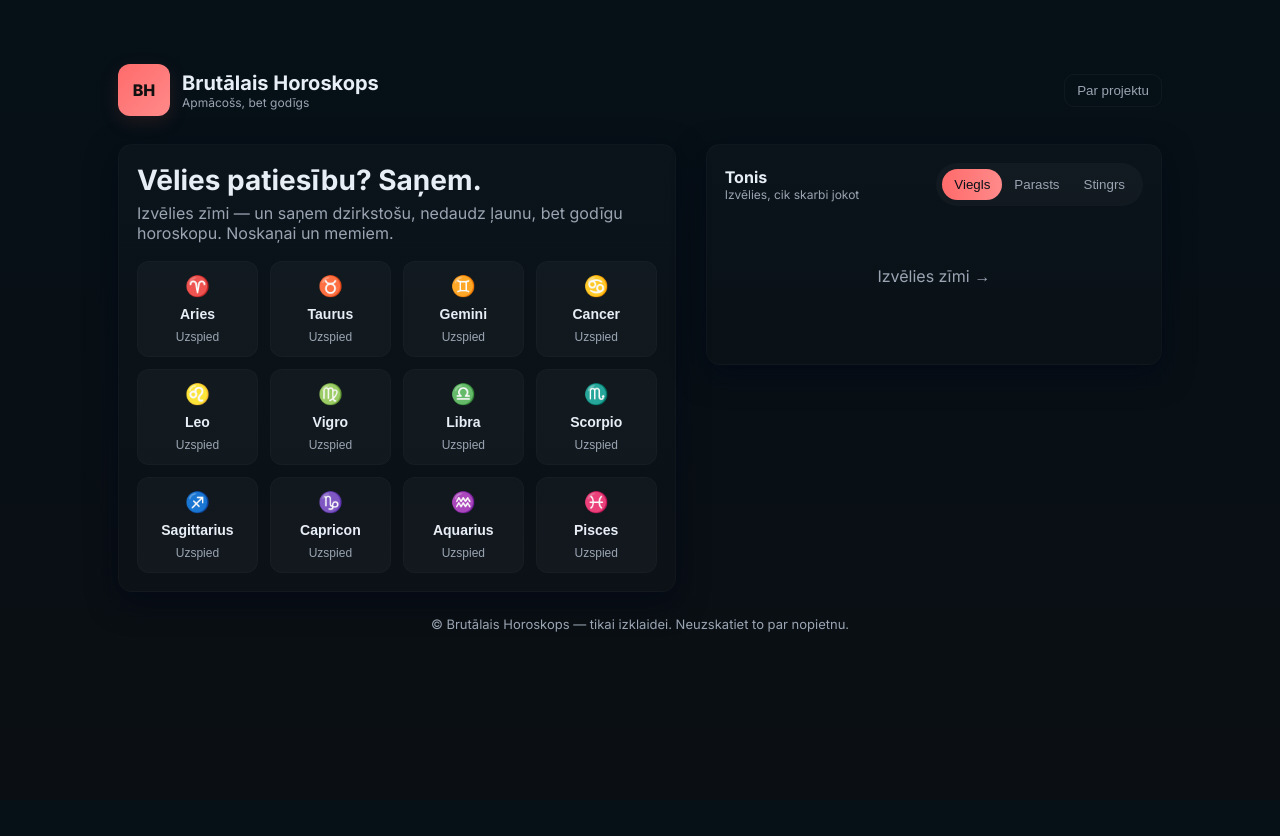
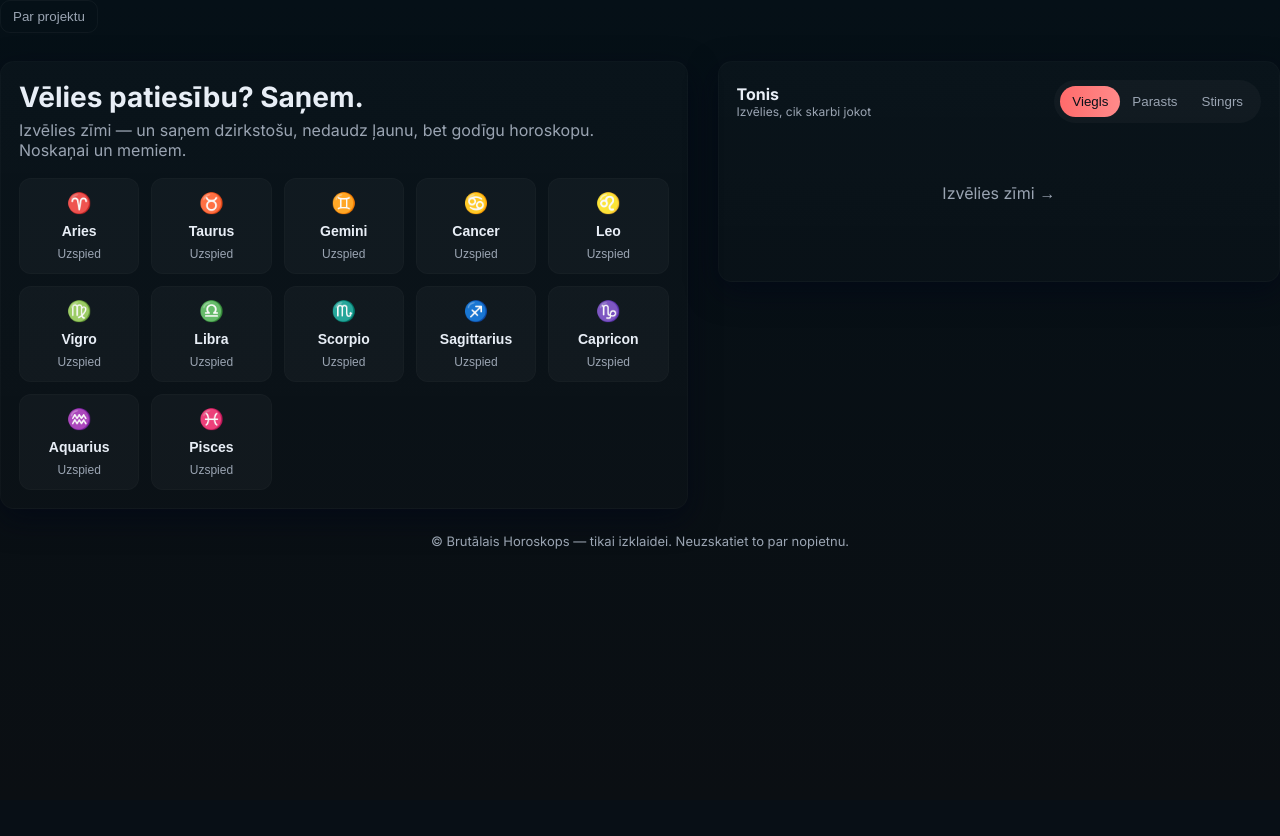
Before and after one commit to bogdanti192/brutal_horoscope, a Flask app: page / in a window 1280 px wide. After the commit the page ends 549 px from the top, so only its background shows below. Run offline with Flask 2, Linux system fonts and the light colour scheme; the visitor is signed in with stand-in values (Sample User, id 1).

Commit message:
Update index.html

```diff
--- a/templates/index.html
+++ b/templates/index.html
@@ -234,16 +234,6 @@
       }
     </style>
   </head>
-  <body>
-    <div class="wrap">
-      <header class="site">
-        <div class="brand">
-          <div class="logo">BH</div>
-          <div>
-            <h1>Brutālais Horoskops</h1>
-            <p>Apmācošs, bet godīgs</p>
-          </div>
-        </div>
         <nav>
           <button class="btn-ghost" onclick="openAbout()">Par projektu</button>
         </nav>
```
